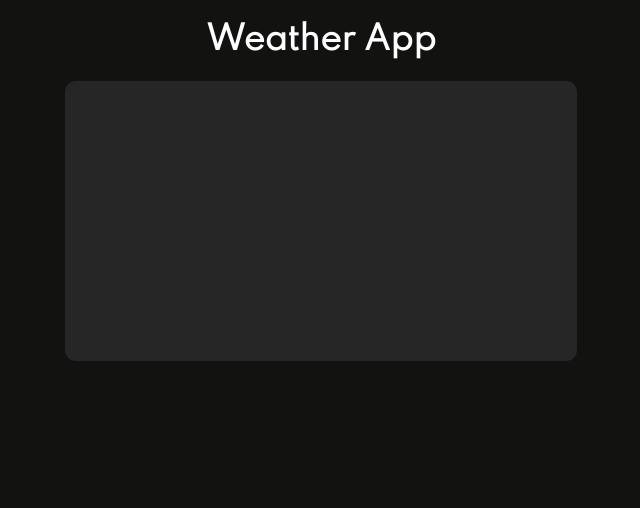
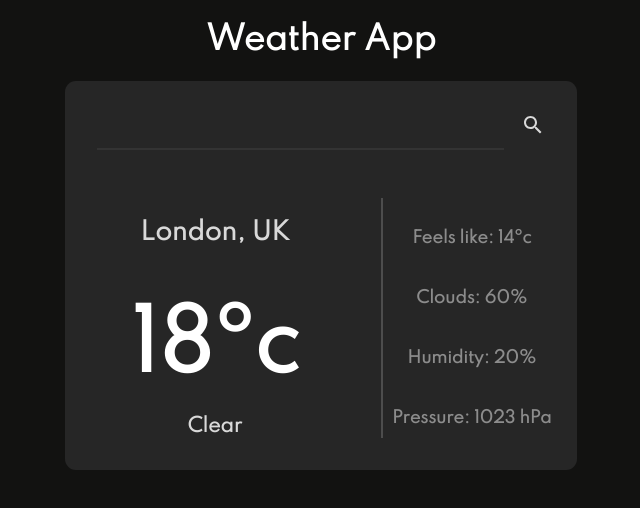
Before and after one commit to angarita-dev/Weather-app, a website built with webpack: page dist/index.html in a window 1280 px wide. Shown: the whole page, without its empty margins (319-959 px from the left). Built offline with nearby package versions, Linux system fonts and the light colour scheme.

Commit message:
Added targer html & style

```diff
--- a/src/style/common.scss
+++ b/src/style/common.scss
@@ -16,3 +16,12 @@ body {
   color: $white;
   font-family: $title-font;
 }
+
+.icon {
+  cursor: pointer;
+  fill: $light-white;
+  transition: fill 0.5s ease;
+  &:hover {
+    fill: $white;
+  }
+}
--- a/src/style/components/card.scss
+++ b/src/style/components/card.scss
@@ -6,5 +6,52 @@
   border-radius: 11px;
   margin: auto;
   width: 40vw;
-  height: 35vh;
+  .input-container {
+    @include flex-row;
+
+    justify-content: space-between;
+    padding: 2rem;
+    input {
+      color: $light-white;
+      font-family: $text-font;
+      font-size: 1.5rem;
+      width: 90%;
+      background-color: $grey;
+      border: none;
+      border-bottom: 2px solid $light-grey;
+      transition: border 0.5s ease;
+
+      &:focus{
+        outline: none;
+        border-bottom: 2px solid $super-light-grey;
+      }
+    }
+  }
+  .weather-container {
+    @include flex-row;
+
+    font-family: $title-font;
+    color: $light-white;
+    width: 100%;
+    .right-container,
+    .left-container {
+      @include flex-column;
+
+      margin: 1rem 1rem 2rem;
+      justify-content: space-between;
+      align-items: center;
+      .temp {
+        font-size: 5rem;
+        color: $white;
+      }
+    }
+    .right-container {
+      width: 40%;
+      color: $dark-white;
+      border-left: 2px solid $super-light-grey;
+      justify-content: space-around;
+    }
+    .left-container { width: 60%; }
+    h1, h2, h3, h4, p { margin-bottom: 0.05rem; }
+  }
 }
```
Also changed, not shown: dist/index.html, dist/stylesheet.css, 1 other file.
